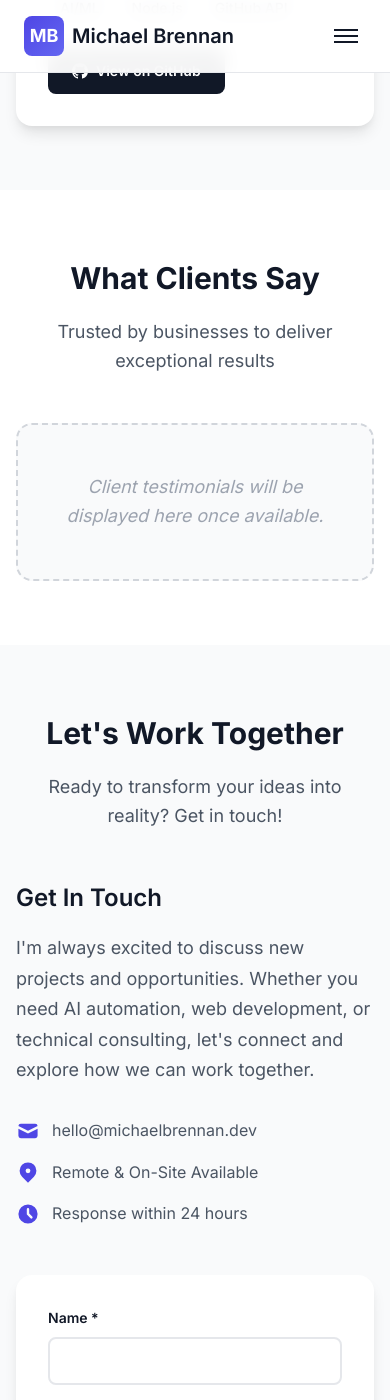
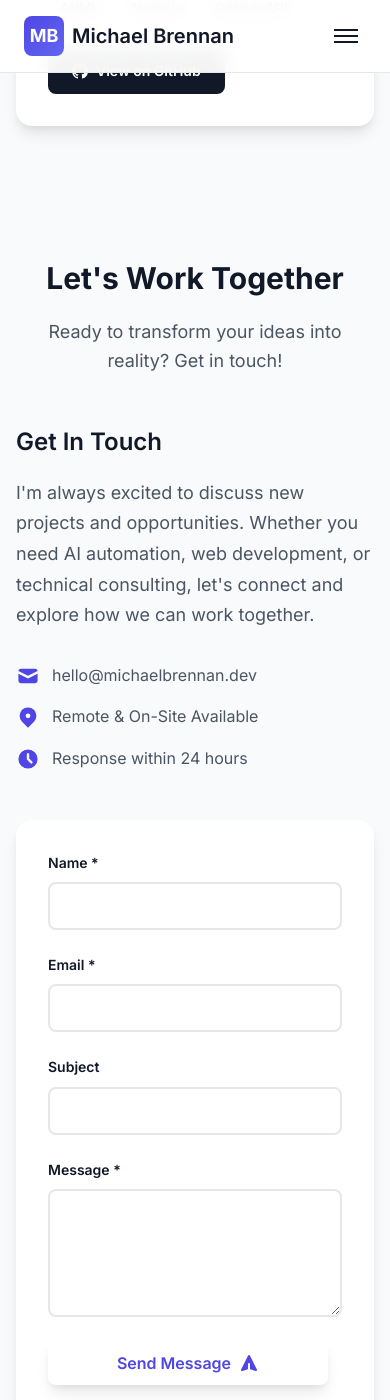
Before and after one commit to MichaelWBrennan-Org/Michael-Brennan.github.io, a Jekyll site: the page index.html, which Jekyll copies as it is, in a window 390 px wide and 1400 px high, scrolled down 5153 px. Built offline with Jekyll 4.4.1, drawn with Linux system fonts in a browser that asks for light colours.

Commit message:
Remove demo, test, and fake content from portfolio website
Co-authored-by: MichaelWBrennan <2914065+MichaelWBrennan@users.noreply.github.com>

```diff
--- a/assets/css/main.css
+++ b/assets/css/main.css
@@ -615,104 +615,6 @@ section {
     fill: currentColor;
 }
 
-/* Testimonials Section */
-.testimonials {
-    background: var(--bg-primary);
-}
-
-.testimonials-grid {
-    display: grid;
-    grid-template-columns: repeat(auto-fit, minmax(300px, 1fr));
-    gap: var(--space-8);
-}
-
-.testimonial-card {
-    background: var(--white);
-    padding: var(--space-8);
-    border-radius: var(--radius-2xl);
-    box-shadow: var(--shadow-lg);
-    transition: all var(--transition-base);
-}
-
-.testimonial-card:hover {
-    transform: translateY(-4px);
-    box-shadow: var(--shadow-xl);
-}
-
-.testimonial-content {
-    margin-bottom: var(--space-6);
-}
-
-.testimonial-content p {
-    font-size: var(--font-size-lg);
-    line-height: 1.7;
-    color: var(--text-secondary);
-    font-style: italic;
-}
-
-.testimonial-content p::before {
-    content: '"';
-    font-size: var(--font-size-3xl);
-    color: var(--primary-color);
-    line-height: 1;
-}
-
-.testimonial-content p::after {
-    content: '"';
-    font-size: var(--font-size-3xl);
-    color: var(--primary-color);
-    line-height: 1;
-}
-
-.testimonial-author {
-    display: flex;
-    align-items: center;
-    gap: var(--space-4);
-}
-
-.author-avatar {
-    width: 60px;
-    height: 60px;
-    border-radius: var(--radius-full);
-    overflow: hidden;
-    flex-shrink: 0;
-}
-
-.author-avatar img {
-    width: 100%;
-    height: 100%;
-    object-fit: cover;
-}
-
-.author-info h4 {
-    font-size: var(--font-size-lg);
-    font-weight: 600;
-    color: var(--text-primary);
-    margin-bottom: var(--space-1);
-}
-
-.author-info p {
-    color: var(--text-light);
-    font-size: var(--font-size-sm);
-}
-
-/* Placeholder styles for when testimonials are not yet available */
-.testimonial-placeholder {
-    text-align: center;
-    padding: var(--space-12);
-    color: var(--text-light);
-    background: var(--bg-secondary);
-    border-radius: var(--radius-2xl);
-    border: 2px dashed var(--gray-300);
-    grid-column: 1 / -1;
-}
-
-.testimonial-placeholder p {
-    font-size: var(--font-size-lg);
-    font-style: italic;
-    margin: 0;
-}
-
 /* Contact Section */
 .contact {
     background: var(--bg-secondary);
@@ -1011,8 +913,7 @@ section {
     }
 
     .services-grid,
-    .portfolio-grid,
-    .testimonials-grid {
+    .portfolio-grid {
         grid-template-columns: 1fr;
         gap: var(--space-6);
     }
--- a/assets/js/main.js
+++ b/assets/js/main.js
@@ -99,7 +99,7 @@ function initializeSmoothScrolling() {
  * Initialize scroll-triggered animations
  */
 function initializeScrollAnimations() {
-    const animatedElements = document.querySelectorAll('.service-card, .portfolio-item, .testimonial-card, .stat-item');
+    const animatedElements = document.querySelectorAll('.service-card, .portfolio-item, .stat-item');
 
     const observerOptions = {
         threshold: 0.1,
@@ -164,20 +164,6 @@ function initializeContactForm() {
             submitButton.innerHTML = originalText;
             submitButton.disabled = false;
         }, 2000);
-
-        // For GitHub Pages, you might want to use a service like Formspree, Netlify Forms, or EmailJS
-        // Example with EmailJS:
-        // emailjs.send('service_id', 'template_id', data)
-        //     .then(() => {
-        //         showFormFeedback('success', 'Thank you! Your message has been sent successfully.');
-        //         contactForm.reset();
-        //     })
-        //     .catch(() => {
-        //         showFormFeedback('error', 'Sorry, there was an error sending your message. Please try again.');
-        //     })
-        //     .finally(() => {
-        //         submitButton.innerHTML = originalText;
-        //         submitButton.disabled = false;
         //     });
     });
 }
--- a/index.html
+++ b/index.html
@@ -28,7 +28,6 @@
                     <li role="none"><a href="#about" class="nav-link" role="menuitem">About</a></li>
                     <li role="none"><a href="#services" class="nav-link" role="menuitem">Services</a></li>
                     <li role="none"><a href="#portfolio" class="nav-link" role="menuitem">Portfolio</a></li>
-                    <li role="none"><a href="#testimonials" class="nav-link" role="menuitem">Testimonials</a></li>
                     <li role="none"><a href="#contact" class="nav-link" role="menuitem">Contact</a></li>
                 </ul>
             </div>
@@ -225,23 +224,7 @@
                         </a>
                     </div>
                 </div>
-                <!-- TODO: Add additional real projects here -->
-            </div>
-        </div>
-    </section>
 
-    <!-- Testimonials Section -->
-    <section id="testimonials" class="testimonials">
-        <div class="container">
-            <h2 class="section-title">What Clients Say</h2>
-            <p class="section-subtitle">Trusted by businesses to deliver exceptional results</p>
-
-            <!-- TODO: Add real client testimonials here -->
-            <div class="testimonials-grid">
-                <!-- Testimonial cards will be added when real client feedback is available -->
-                <div class="testimonial-placeholder">
-                    <p>Client testimonials will be displayed here once available.</p>
-                </div>
             </div>
         </div>
     </section>
```
Also changed, not shown: .github/workflows/jekyll-gh-pages.yml.
